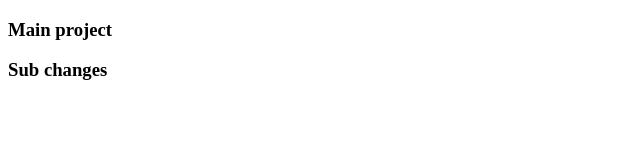
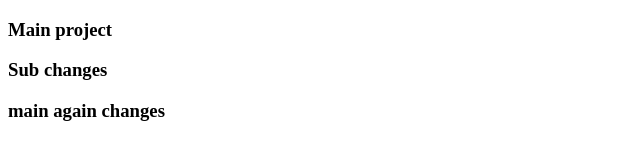
Before and after one commit to harsha6133/project_main, a plain HTML site: page index.html in a window 1280 px wide. Shown: the whole page, without its empty margins (0-640 px from the left). Drawn offline with Linux system fonts and the light colour scheme.

Commit message:
main project

```diff
--- a/index.html
+++ b/index.html
@@ -8,5 +8,6 @@
 <body>
     <h3>Main project</h3>
     <h3>Sub changes </h3>
+    <h3>main again changes</h3>
 </body>
 </html>
```
